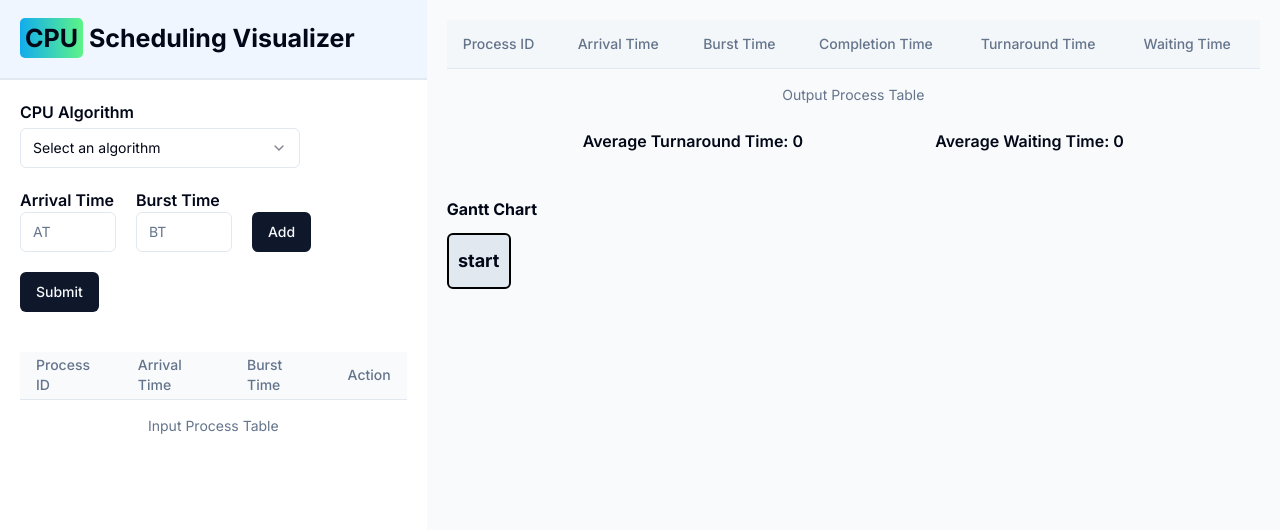
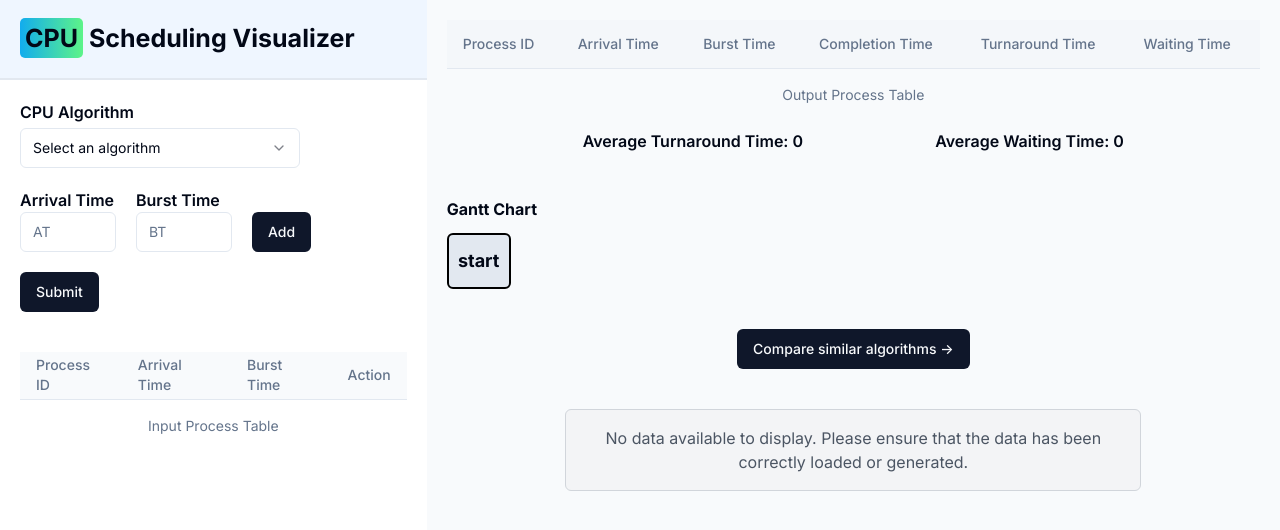
Before and after one commit to Ribhav-Singla/CPU-Scheduling-Visualizer, a Next.js app: page /algorithms in a window 1280 px wide. Shown: the top 530 px of the page. Built offline with nearby package versions, Linux system fonts and the light colour scheme.

Commit message:
Added Comparison line chart

```diff
--- /dev/null
+++ b/app/(components)/lineChart.tsx
@@ -0,0 +1,85 @@
+"use client";
+
+import {
+  ChartContainer,
+  ChartTooltip,
+  ChartTooltipContent,
+  ChartLegend,
+  ChartLegendContent,
+} from "@/components/ui/chart";
+import {
+  LineChart,
+  Line,
+  XAxis,
+  YAxis,
+  CartesianGrid,
+  ResponsiveContainer,
+} from "recharts";
+import { useRecoilValue } from "recoil";
+import { lineChartState } from "../(recoil)/store";
+
+const config = {
+  att: { label: "Avg Turnaround Time", color: "#4F46E5" },
+  awt: { label: "Avg Waiting Time", color: "#E53E3E" },
+};
+
+export default function LineChartComponent() {
+  const data = useRecoilValue(lineChartState);
+
+  if (data.length === 0) {
+    return (
+      <div className="max-w-xl h-[350px] mx-auto pt-10">
+        {/* Small box explaining the purpose */}
+        <div className="bg-gray-100 p-4 border border-gray-300 rounded-md text-center text-gray-600">
+          <p>No data available to display. Please ensure that the data has been correctly loaded or generated.</p>
+        </div>
+      </div>
+    );
+  }
+
+  return (
+    <div className="pt-5">
+      <ChartContainer config={config} className="w-full">
+        <div className="h-[350px] w-full">
+          <ResponsiveContainer width="100%" height="100%">
+            <LineChart data={data} className="p-2">
+              <CartesianGrid strokeDasharray="3 3" />
+              <XAxis dataKey="name" dy={15} tick={{ fontSize: 14 }} />
+              <YAxis
+                label={{
+                  value: "Time (units)",
+                  angle: -90,
+                  position: "left",
+                  dx: 10,
+                }}
+              />
+              <ChartTooltip content={<ChartTooltipContent />} />
+              <ChartLegend
+                content={<ChartLegendContent />}
+                verticalAlign="top" // Position legend at the top
+                align="center"
+              />
+              <Line
+                type="monotone"
+                dataKey="att"
+                stroke="var(--color-att)"
+                strokeWidth={2}
+                dot={{ r: 5 }}
+                animationDuration={1500} // Progressive animation
+              />
+              <Line
+                type="monotone"
+                dataKey="awt"
+                stroke="var(--color-awt)"
+                strokeWidth={2}
+                dot={{ r: 5 }}
+                strokeDasharray="2 2" // Dashed line for distinction
+                animationDuration={2000} // Slight delay for effect
+              />
+            </LineChart>
+          </ResponsiveContainer>
+        </div>
+      </ChartContainer>
+    </div>
+  );
+}
--- a/app/(recoil)/store.ts
+++ b/app/(recoil)/store.ts
@@ -25,6 +25,8 @@ type outputProcess = {
     completion_time: number,
     priority: number
 }
+
+
 
 export const algorithmState = atom({
     key: "algorithmState",
@@ -70,3 +72,14 @@ export const average_waiting_time = atom({
     key: "average_waiting_timeState",
     default: 0
 })
+
+interface LINECHART_INTERFACE {
+    name: string;
+    att: number;
+    awt: number
+}
+
+export const lineChartState = atom<LINECHART_INTERFACE[]>({
+    key: "lineChartState",
+    default: []
+})
--- a/app/algorithms/page.tsx
+++ b/app/algorithms/page.tsx
@@ -5,7 +5,7 @@ import SelectAlgorithm from "../(components)/selectAlgorithm";
 import ProcessInserter from "../(components)/processInserter";
 import InputProcessTable from "../(components)/inputProcessTable";
 import OutputProcessTable from "../(components)/outputProcessTable";
-import { algorithmState } from "../(recoil)/store";
+import { algorithmState, lineChartState } from "../(recoil)/store";
 import { processesState } from "../(recoil)/store";
 import { timeQuantumState } from "../(recoil)/store";
 import { currAlgorithmState } from "../(recoil)/store";
@@ -16,6 +16,7 @@ import { average_turnaround_time } from "../(recoil)/store";
 import { average_waiting_time } from "../(recoil)/store";
 import { useRecoilValue, useSetRecoilState } from "recoil";
 import axios from "axios";
+import LineChart from "../(components)/lineChart";
 
 export default function Algorithm() {
   const algorithm = useRecoilValue(algorithmState);
@@ -29,6 +30,7 @@ export default function Algorithm() {
   );
   const setAverageTurnaroundTime = useSetRecoilState(average_turnaround_time);
   const setAverageWaitingTime = useSetRecoilState(average_waiting_time);
+  const setLineChartState = useSetRecoilState(lineChartState);
 
   const handleSubmit = async () => {
     // fcfs algorithm
@@ -204,6 +206,110 @@ export default function Algorithm() {
     }
   };
 
+  const handleComparison = async () => {
+    // first clear the previous line chart data
+    setLineChartState([]);
+
+    if (
+      algorithm === "fcfs" ||
+      algorithm === "sjf_non_preemptive" ||
+      algorithm === "sjf_preemptive" ||
+      algorithm === "round_robin"
+    ) {
+      if (processes.length == 0) {
+        alert("Please add processes for comparison!");
+      } else {
+        try {
+          const fcfs_response = await axios.post("/api/fcfs", {
+            n: processes.length,
+            processes: processes,
+          });
+
+          const rr_response = await axios.post("/api/round_robin", {
+            time_quantum: time_quantum,
+            n: processes.length,
+            processes: processes,
+          });
+
+          const sjf_np_response = await axios.post("/api/sjf_non_preemptive", {
+            n: processes.length,
+            processes: processes,
+          });
+
+          const sjf_p_response = await axios.post("/api/sjf_preemptive", {
+            n: processes.length,
+            processes: processes,
+          });
+
+          setLineChartState([
+            {
+              name: "fcfs",
+              att: fcfs_response.data.output.average_turnaround_time,
+              awt: fcfs_response.data.output.average_waiting_time,
+            },
+            {
+              name: `rr (T=${time_quantum})`,
+              att: rr_response.data.output.average_turnaround_time,
+              awt: rr_response.data.output.average_waiting_time,
+            },
+            {
+              name: "sjf_np",
+              att: sjf_np_response.data.output.average_turnaround_time,
+              awt: sjf_np_response.data.output.average_waiting_time,
+            },
+            {
+              name: "sjf_p",
+              att: sjf_p_response.data.output.average_turnaround_time,
+              awt: sjf_p_response.data.output.average_waiting_time,
+            },
+          ]);
+        } catch (error) {
+          console.log(
+            "error occured while getting data for line chart: ",
+            error
+          );
+        }
+      }
+    } else if (
+      algorithm === "priority_preemptive" ||
+      algorithm === "priority_non_preemptive"
+    ) {
+      if (processes.length == 0) {
+        alert("Please add processes for comparison!");
+      } else {
+        try {
+          const priority_p = await axios.post("/api/priority_preemptive", {
+            n: processes.length,
+            processes: processes,
+          });
+
+          const priority_np = await axios.post("/api/priority_non_preemptive", {
+            n: processes.length,
+            processes: processes,
+          });
+
+          setLineChartState([
+            {
+              name: "priority_p",
+              att: priority_p.data.output.average_turnaround_time,
+              awt: priority_p.data.output.average_waiting_time,
+            },
+            {
+              name: "priority_np",
+              att: priority_np.data.output.average_turnaround_time,
+              awt: priority_np.data.output.average_waiting_time,
+            },
+          ]);
+        } catch (error) {
+          console.log(
+            "error occured while getting data for line chart: ",
+            error
+          );
+        }
+      }
+    }
+  };
+
   return (
     <>
       <div className="bg-slate-50">
@@ -235,6 +341,16 @@ export default function Algorithm() {
             <OutputProcessTable />
             <br />
             <GanttChart />
+            <div className="p-5">
+              <div className="flex justify-center">
+                <Button onClick={handleComparison}>
+                  Compare similar algorithms -&gt;
+                </Button>
+              </div>
+              <div className="mb-44 sm:mb-0">
+                <LineChart />
+              </div>
+            </div>
           </div>
         </div>
       </div>
```
